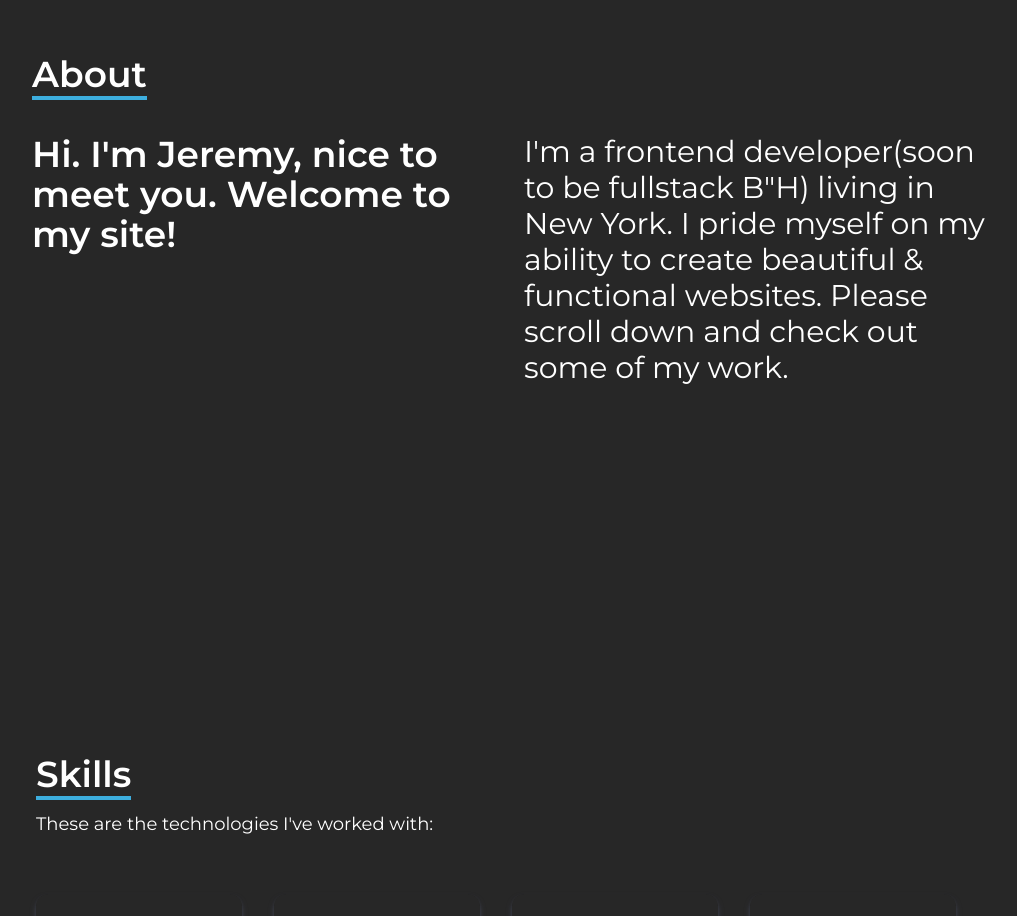
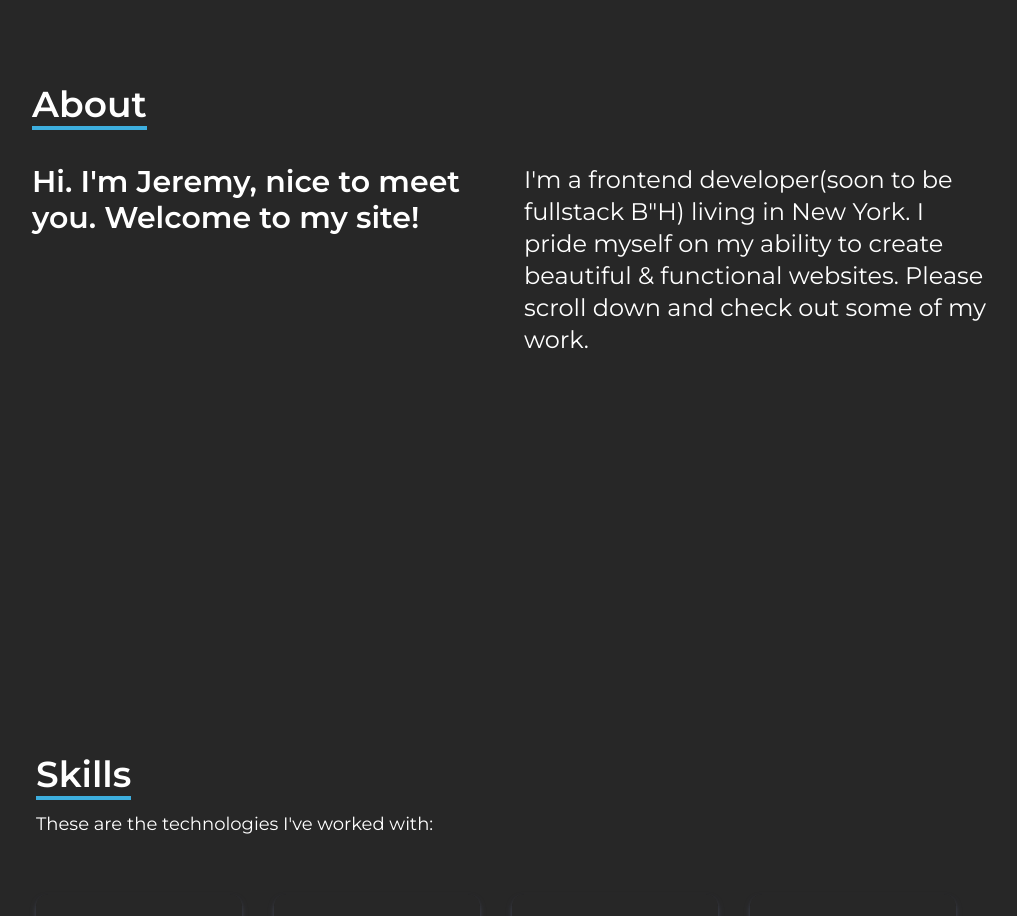
Before and after one commit to Jerbraun02/updatedpersonalsite, a React (Create React App) app: page / in a window 1280 px wide. Shown: the part 980-1896 px from the top of the page, without its empty margins (144-1161 px from the left). Built offline with nearby package versions, Linux system fonts and the light colour scheme; no server answers.

Commit message:
Update About.jsx

```diff
--- a/src/components/About.jsx
+++ b/src/components/About.jsx
@@ -12,12 +12,12 @@ const About = () => {
           </div>
           <div />
           <div>
-            <p className='sm:text-xl lg:text-4xl font-semibold'>
+            <p className='sm:text-xl lg:text-3xl font-semibold'>
               Hi. I'm Jeremy, nice to meet you. Welcome to my site!
             </p>
           </div>
           <div>
-            <p className='sm:text-xl lg:text-3xl font-thin'>
+            <p className='sm:text-xl lg:text-2xl font-thin'>
               I'm a frontend developer(soon to be fullstack B"H) living in New
               York. I pride myself on my ability to create beautiful &
               functional websites. Please scroll down and check out some of my
```
